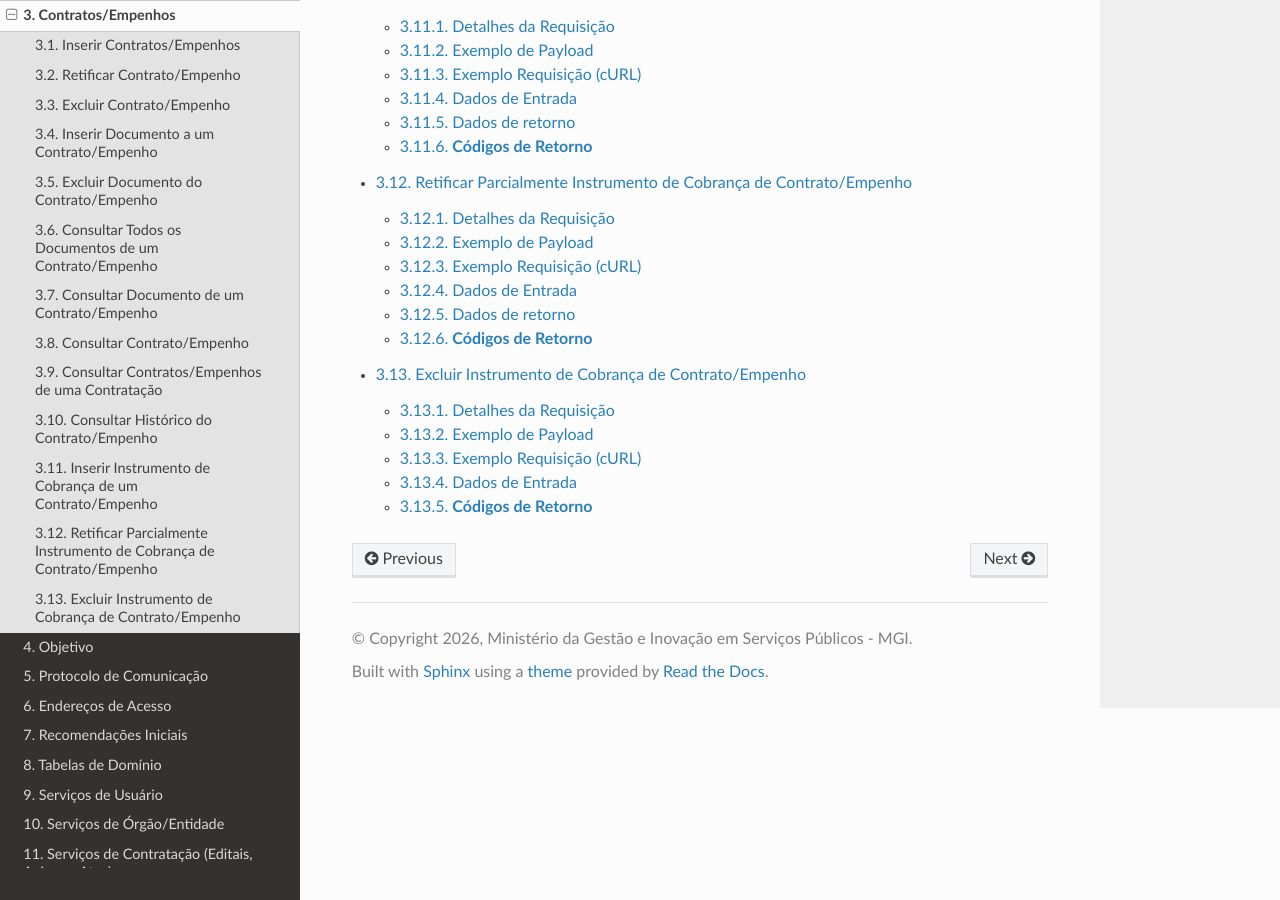
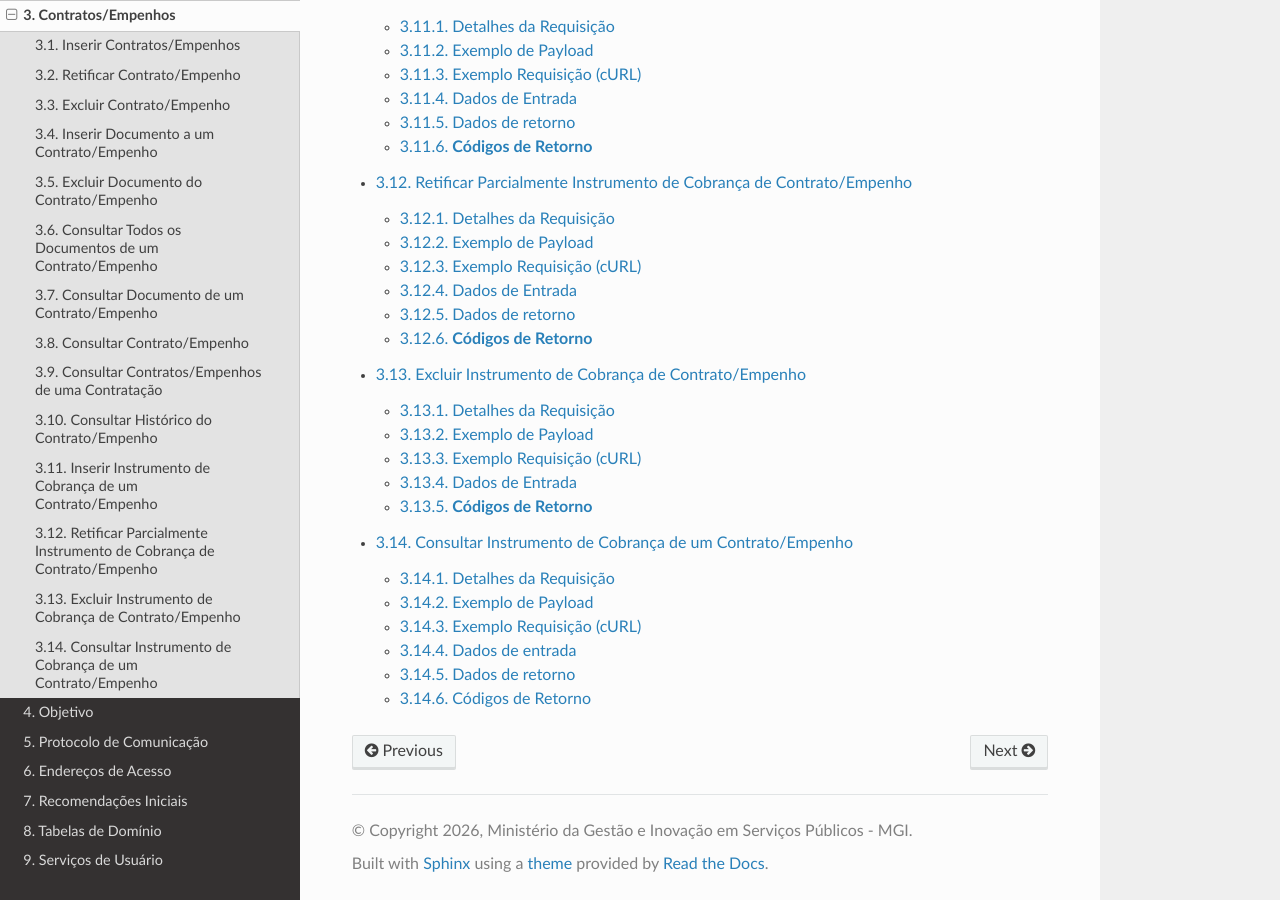
Before and after one commit to carlosmgi/Manual-de-Integracao-do-PNCP, a Sphinx documentation site: the page built from docs/source/contrato_empenho/index.rst, in a window 1280 px wide and 900 px high, scrolled down 2197 px. Built offline with Sphinx 7.4.7 and the Read the Docs theme 3.1.0, drawn with Linux system fonts in a browser that asks for light colours; pages that are not in the unit, such as notebooks, are missing from menus.

Commit message:
Update index.rst

```diff
--- a/docs/source/contrato_empenho/index.rst
+++ b/docs/source/contrato_empenho/index.rst
@@ -17,3 +17,4 @@
    Inserir Instrumento de Cobrança de um Contrato ou Empenho
    Retificar Parcialmente Instrumento de Cobrança de Contrato ou Empenho
    Excluir Instrumento de Cobrança de Contrato ou Empenho
+   Consultar Instrumento de Cobrança de um Contrato ou Empenho
```
